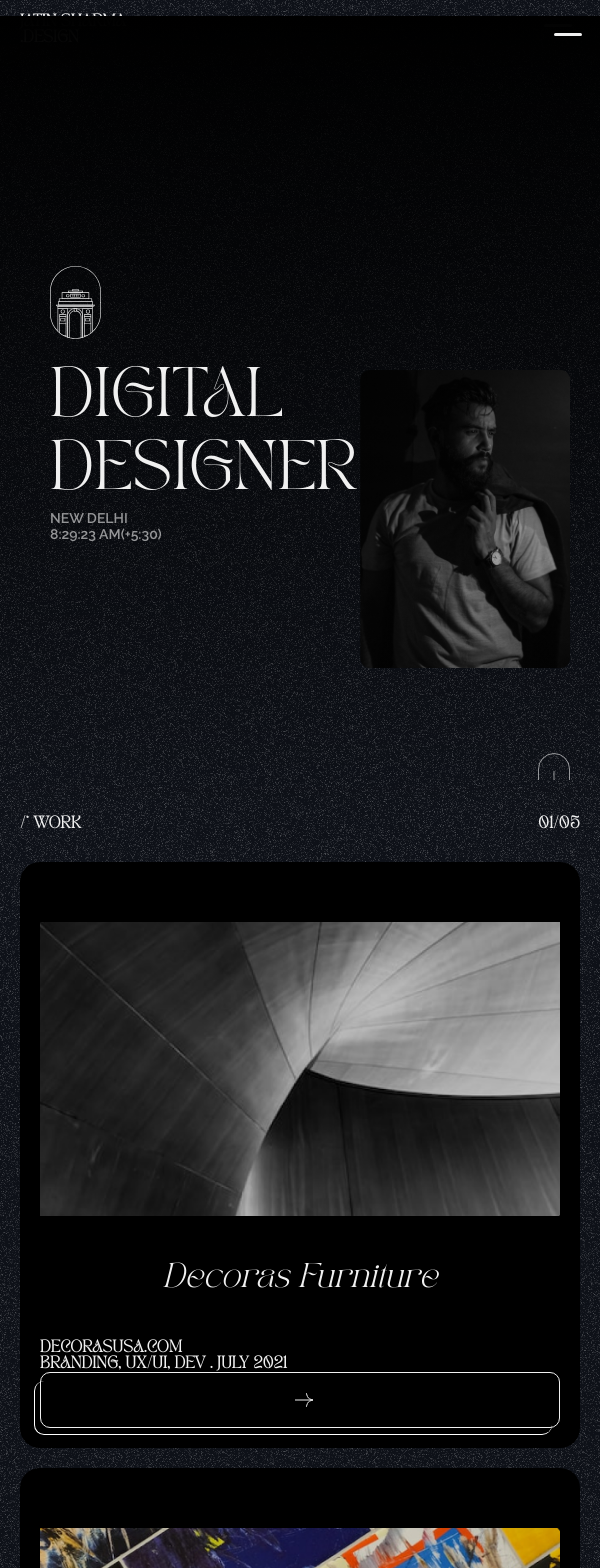
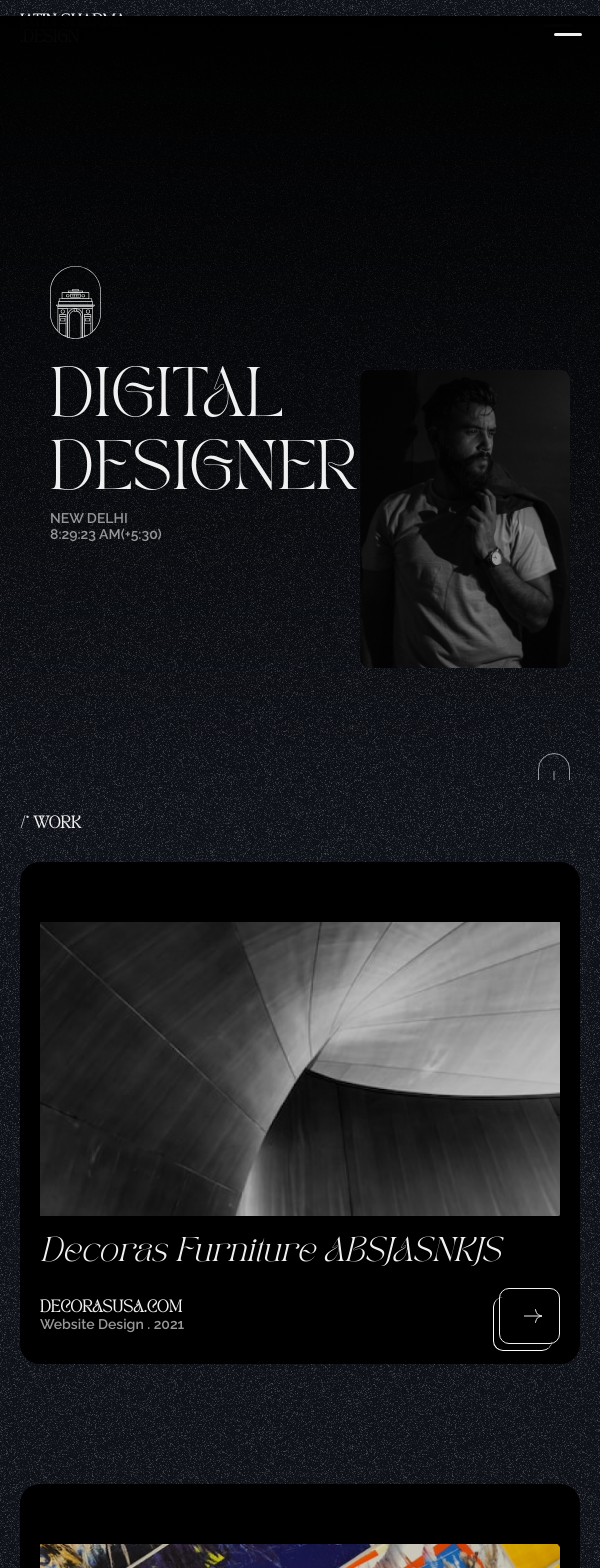
Before and after one commit to ajayupadhya/Jatin, a Next.js app: page / in a window 600 px wide. Shown: the top 1568 px of the page. Built offline with nearby package versions, Linux system fonts and the light colour scheme.

Commit message:
Work Section updated

```diff
--- a/components/Clients/Clients.js
+++ b/components/Clients/Clients.js
@@ -13,10 +13,10 @@ import { raleway_display } from "@/app/fonts";
 const Clients = () => {
   const data = [
     {
-      title: "Decoras Furniture",
+      title: "Decoras Furniture ABSJASNKJS",
       client: "DECORASUSA.COM",
-      timeline: "JULY 2021",
-      role: "BRANDING, UX/UI, DEV",
+      timeline: "2021",
+      role: "Website Design",
       image: DecorasDesktop,
       imageMobile: DecorasMobile,
       link: "/",
@@ -24,7 +24,7 @@ const Clients = () => {
     {
       title: "Baazi Games",
       client: "DECORASUSA.COM",
-      timeline: "JULY 2021",
+      timeline: "2021",
       role: "BRANDING, UX/UI, DEV",
       image: BaziDesktop,
       imageMobile: BaziMobile,
@@ -33,7 +33,7 @@ const Clients = () => {
     {
       title: "Taxila Stone",
       client: "DECORASUSA.COM",
-      timeline: "JULY 2021",
+      timeline: "2021",
       role: "BRANDING, UX/UI, DEV",
       image: TaxilaDesktop,
       imageMobile: TaxilaMobile,
@@ -70,12 +70,14 @@ const Clients = () => {
 
       <div className={style.clientContainerMobile}>
         <div className={style.work_count_mobile}>
-          <p> {"/*"} WORK</p> <p>{/* 0 {index + 1} / 0{data.length} */}01/05</p>
+          <p> {"/*"} WORK</p>
         </div>
         <div className={style.carousalContainer}>
           {data.map((item, index) => {
             return (
-              <div key={index} className={style.singleClientMobile}>
+              <div key={index} >
+                <h2 className={style.workDateMobile}>01/05</h2>
+                <div key={index} className={style.singleClientMobile}>
 
                 <div className={style.singleClientImageMobile}>
                   <Image src={item.image} alt={item.image} />
@@ -87,7 +89,7 @@ const Clients = () => {
                   <div className={style.singleClientTextContainerMobile}>
                     <div>
                       <p>{item.client}</p>
-                      <p className="singleClientTextRoleTextMobile">{item.role} . {item.timeline}</p>
+                      <p className={style.singleClientTextRoleTextMobile}>{item.role} . {item.timeline}</p>
                       <p></p>
                     </div>
 
@@ -100,8 +102,15 @@ const Clients = () => {
                   </div>
                 </div>
               </div>
+              </div>
             );
           })}
+
+          <Button link="#" text="See All Works" className={style.allWorkButton}>
+            <svg width="25" height="20" viewBox="0 0 25 20" fill="none" xmlns="http://www.w3.org/2000/svg">
+              <path d="M15.1724 1C15.1724 1 15.9326 5.43128 17.7931 7.32813C19.6536 9.22497 24 10 24 10M24 10C24 10 19.6536 10.775 17.7931 12.6719C15.9326 14.5687 15.1724 19 15.1724 19M24 10L0 10" stroke="#F0F0F0"/>
+            </svg>
+          </Button>
         </div>
       </div>
     </>
--- a/components/Clients/clients.module.css
+++ b/components/Clients/clients.module.css
@@ -27,6 +27,10 @@
     gap: var(--medium-font-size);
     margin: auto;
     padding-bottom: var(--padding);
+  }
+
+  .workDateMobile {
+    display: none;
   }
 
   .singleClient {
@@ -108,6 +112,15 @@
     justify-content: space-between;
     width: 100%;
   }
+
+  .workDateMobile {
+    margin-bottom: 20px;
+    color: rgba(240, 240, 240, 0.6);
+    size: 24px;
+    font-family: 'TAN-PEARL';
+    font-weight: 400;
+  }
+
   .work_count_mobile > p {
     color: var(--font-color-theme-dark);
     font-size: var(--normal-font-size);
@@ -140,6 +153,7 @@
     position: relative;
     padding: 20px;
     border-radius: 20px;
+    margin-bottom: 100px;
   }
 
   .singleClientTextMobile {
@@ -157,21 +171,21 @@
     font-size: 24px;
     font-style: italic;
     font-weight: 400;
-    line-height: 64px; /* 114.286% */
+    line-height: 32px; /* 114.286% */
   }
 
   .singleClientImageMobile {
     display: flex;
-    align-items: center;
+    align-items: start;
     justify-content: center;
     margin-top: 40px;
     flex-direction: column;
-    gap: 30px;
+    gap: 20px;
     width: 100%;
   }
 
   .singleClientTextContainerMobile {
-    display: block;
+    display: flex;
     align-items: center;
     justify-content: space-between;
     width: 100%;
@@ -194,11 +208,22 @@
   }
 
   .singleClientTextRoleTextMobile {
-    font-size: 14px;
+    font-size: 14px !important;
+    font-family: 'Raleway', sans-serif;
+    font-weight: 500;
+    color: rgb(255, 255, 255, 0.6) !important;
   }
 
   .smallButtonLink {
     width: auto;
+  }
+
+  .allWorkButton {
+    margin-bottom: 100px;
+  }
+
+  .allWorkButton > p {
+    font-size: 12px;
   }
 
   @media screen and (max-width: 600px) {
```
Also changed, not shown: public/fonts/Raleway.ttf (added).
